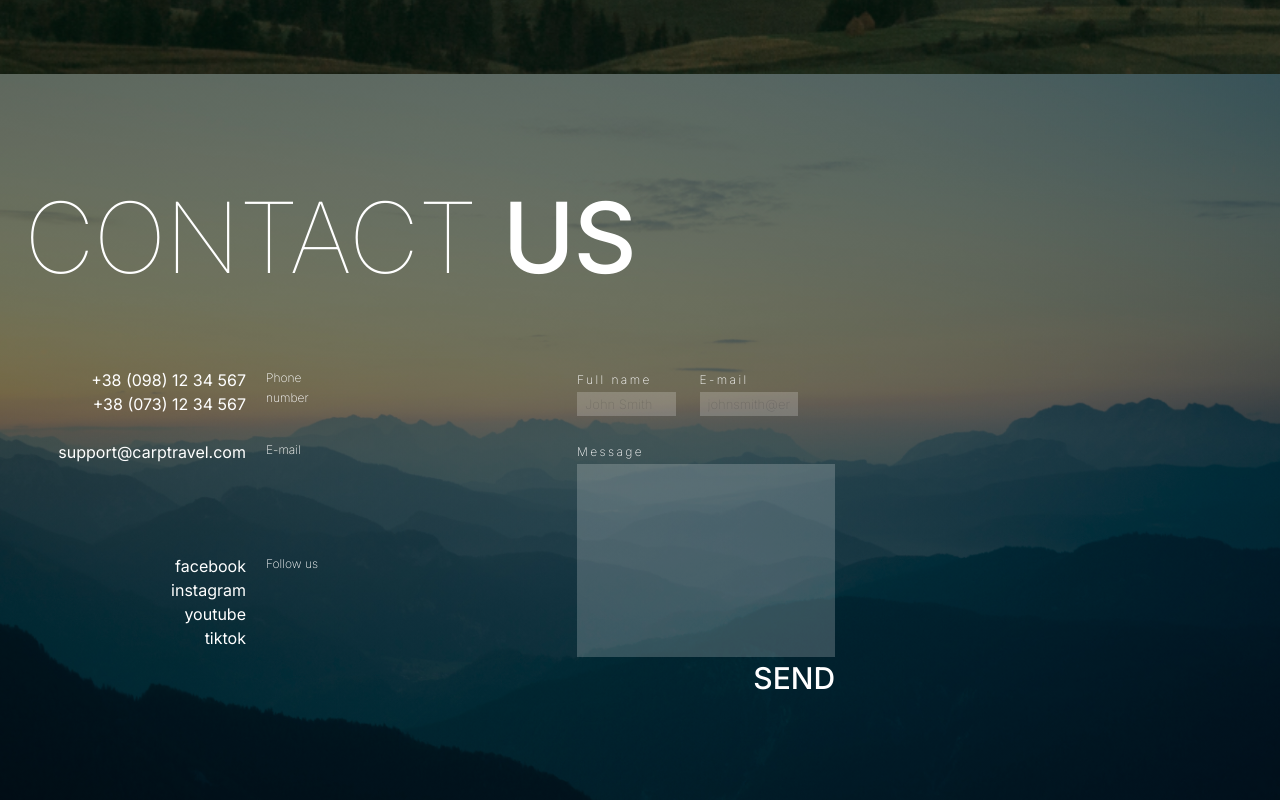
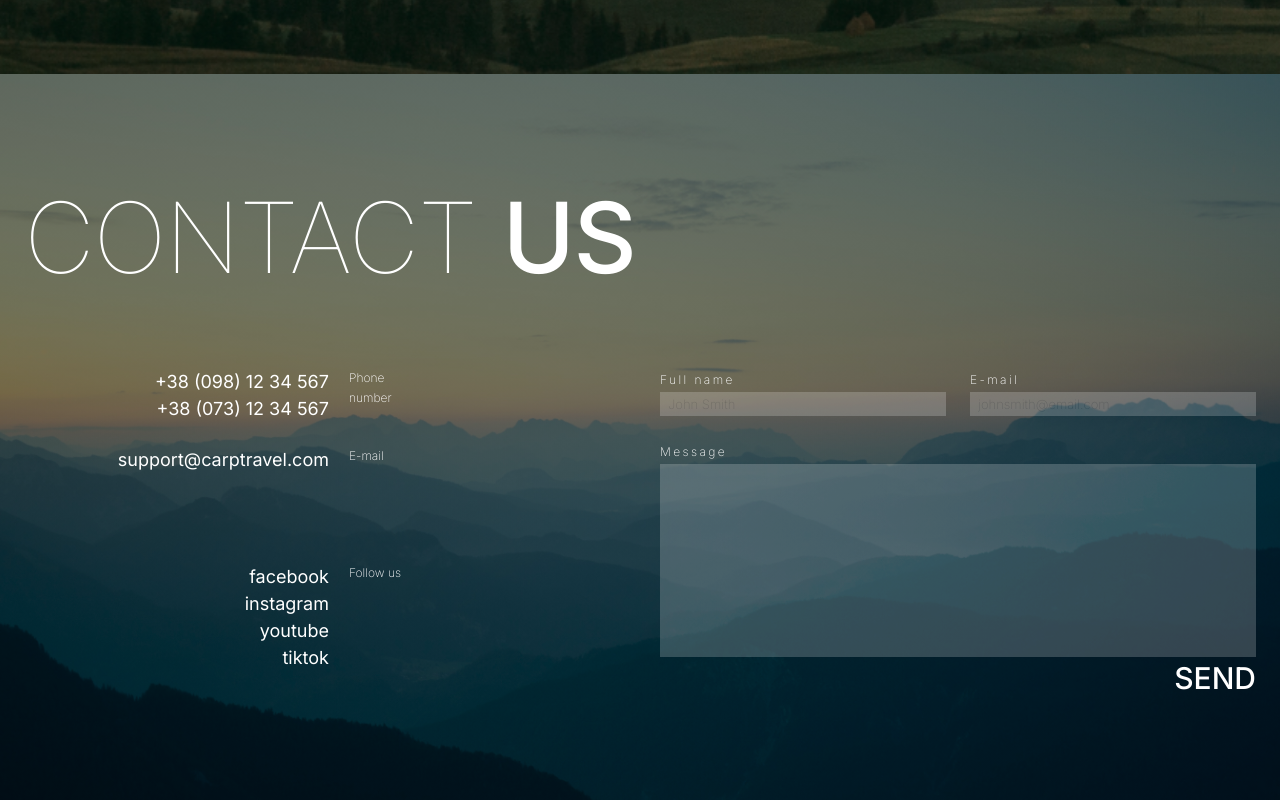
Before and after one commit to Yarzik7/carp-travel, a Next.js app: page / in a window 1280 px wide. Shown: the part 737-1537 px from the top of the page. Built offline with nearby package versions, Linux system fonts and the light colour scheme.

Commit message:
adaptive for contacts form

```diff
--- a/src/components/Contacts/ContactBlock/ContactBlock.jsx
+++ b/src/components/Contacts/ContactBlock/ContactBlock.jsx
@@ -18,7 +18,7 @@ const ContactBlock = ({
           <li key={idx} className="">
             <Link
               href={href}
-              className="leading-[1.71] text-right md:text-[16px] md:leading-[1.5]"
+              className="leading-[1.71] text-right md:text-[16px] md:leading-[1.5] lg:text-[18px]"
             >
               {text}
             </Link>
--- a/src/components/Contacts/Contacts.jsx
+++ b/src/components/Contacts/Contacts.jsx
@@ -10,7 +10,7 @@ const Contacts = () => {
   return (
     <Section sectionClasses={[css.contactsBgImg]}>
       <Title normalPart="Contact" boldPart="us" />
-      <div className="flex flex-col gap-[12px] mt-[36px] md:gap-[64px] lg:flex-row lg:gap-[231px] lg:mt-[71px]">
+      <div className="flex flex-col gap-[12px] mt-[36px] md:gap-[64px] lg:pl-[83px] lg:flex-row lg:gap-[231px] lg:mt-[71px]">
         <address className="flex flex-col gap-[26px] mdOnly:flex-row md:gap-[90px]">
           <div className="flex flex-col gap-[24px] md:w-[322px]">
             <ContactBlock contactsList={phones} label="Phone number" />
@@ -27,9 +27,9 @@ const Contacts = () => {
             />
           </div>
         </address>
-        <Form className="">
+        <Form className="lg:w-full">
           <div className="flex flex-col gap-[24px] mdOnly:flex-row md:gap-[24px]">
-            <div className="flex beforeLg:flex-col gap-[24px] md:w-[221px]">
+            <div className="flex beforeLg:flex-col gap-[24px] mdOnly:w-[221px]">
               <Input label="Full name" name="name" placeholder="John Smith" />
               <Input
                 label="E-mail"
```
